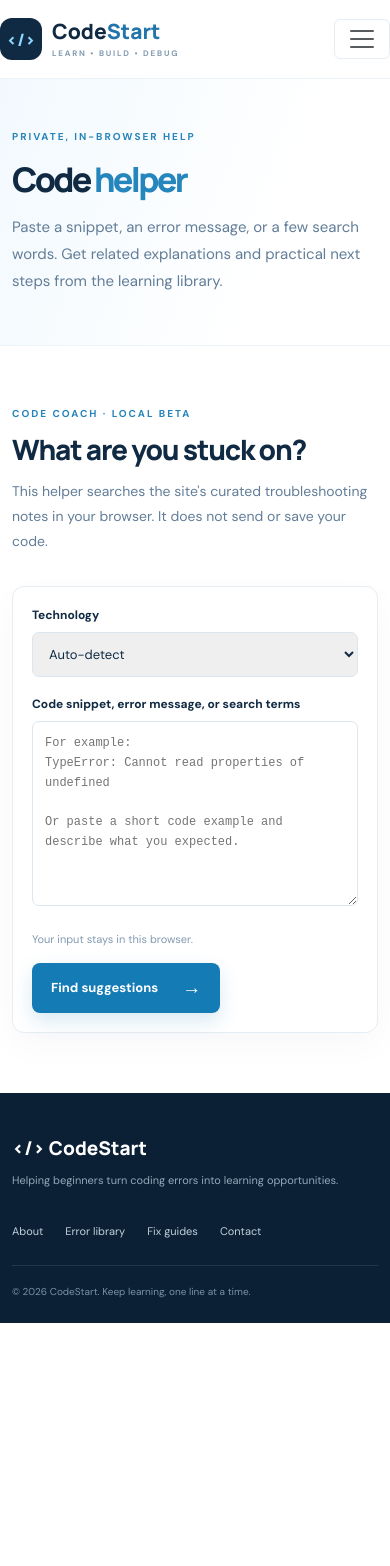
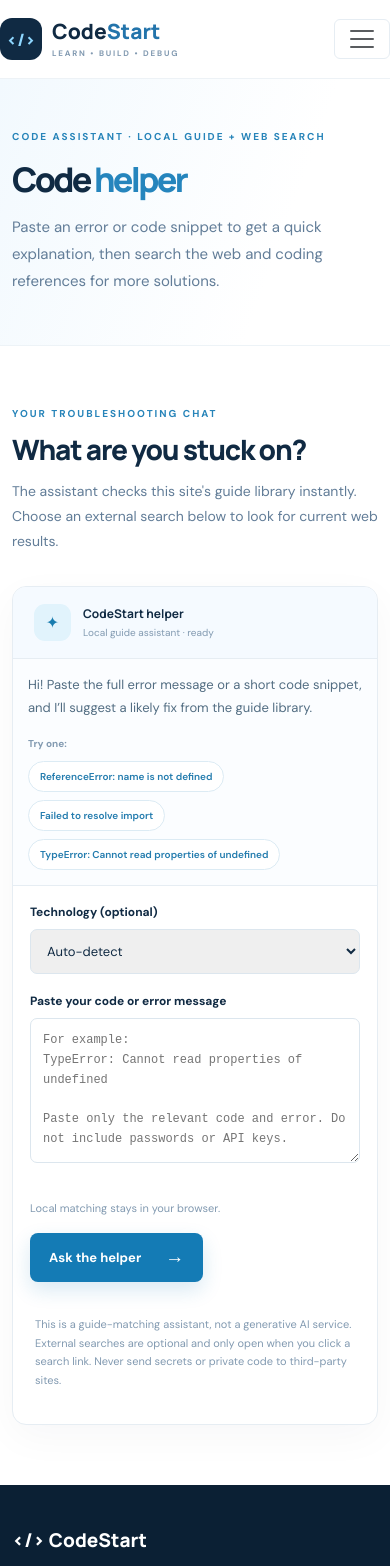
Before and after one commit to jitarthbhudiya/web-development-learning-project, a React (Vite) app in the folder web-development-learning/: page /code-helper in a window 390 px wide. Shown: the top 1566 px of the page. Before the commit the page ends 1323 px from the top, so only its background shows below. Built offline with nearby package versions, Linux system fonts and the light colour scheme.

Commit message:
Update website

```diff
--- a/web-development-learning/src/pages/CodeHelper.jsx
+++ b/web-development-learning/src/pages/CodeHelper.jsx
@@ -1,4 +1,4 @@
-import { useState } from "react";
+import { useMemo, useState } from "react";
 import { Link } from "react-router-dom";
 import SectionHeading from "../components/SectionHeading.jsx";
 import { errorTopics } from "../data/errors.js";
@@ -6,18 +6,27 @@ import { errorTopics } from "../data/errors.js";
 const knownPatterns = [
   { pattern: /referenceerror|is not defined|not defined/, topic: "Reference errors" },
   { pattern: /typeerror|cannot read propert|is not a function|undefined is not an object/, topic: "Type errors" },
-  { pattern: /syntaxerror|unexpected token|unterminated|missing .* after argument list/, topic: "Syntax errors" },
-  { pattern: /failed to resolve import|cannot find module|module not found|err_module_not_found/, topic: "Module and dependency errors" },
   { pattern: /each child in a list|unique key prop|missing.*key/, topic: "Missing React list keys" },
   { pattern: /invalid hook call|hook can only be called/, topic: "React errors" },
   { pattern: /failed to fetch|cors|networkerror|net::err_/, topic: "Network and API errors" },
   { pattern: /json\.parse|unexpected end of json|unexpected token.*json/, topic: "JSON parsing errors" },
+  { pattern: /syntaxerror|unexpected token|unterminated|missing .* after argument list/, topic: "Syntax errors" },
+  { pattern: /failed to resolve import|cannot find module|module not found|err_module_not_found/, topic: "Module and dependency errors" },
   { pattern: /vite.*not recognized|npm.ps1|execution policy/, topic: "Vite configuration errors" },
   { pattern: /overflow|horizontal scroll|responsive|mobile layout/, topic: "CSS layout and responsive errors" },
   { pattern: /closing tag|unclosed tag|html validation|duplicate id/, topic: "HTML errors" }
 ];
 
 const ignoredWords = new Set(["this", "that", "with", "from", "your", "when", "what", "error", "code", "have", "does", "then", "into", "the", "and", "for", "not"]);
+
+const webSearches = [
+  { label: "Google", url: query => `https://www.google.com/search?q=${encodeURIComponent(query)}` },
+  { label: "Bing", url: query => `https://www.bing.com/search?q=${encodeURIComponent(query)}` },
+  { label: "DuckDuckGo", url: query => `https://duckduckgo.com/?q=${encodeURIComponent(query)}` },
+  { label: "Stack Overflow", url: query => `https://stackoverflow.com/search?q=${encodeURIComponent(query)}` },
+  { label: "GitHub", url: query => `https://github.com/search?q=${encodeURIComponent(query)}&type=code` },
+  { label: "MDN", url: query => `https://developer.mozilla.org/en-US/search?q=${encodeURIComponent(query)}` }
+];
 
 function findSuggestions(input, language) {
   const normalized = input.toLowerCase();
@@ -28,8 +37,7 @@ function findSuggestions(input, language) {
     const searchable = `${topic.title} ${topic.category} ${topic.description} ${topic.cause} ${topic.example} ${topic.fix}`.toLowerCase();
     const textScore = new Set(tokens.filter(token => !ignoredWords.has(token) && searchable.includes(token))).size;
     const languageScore = languageKey && topic.category.toLowerCase().includes(languageKey) ? 2 : 0;
-    const score = textScore + languageScore;
-    return { topic, score };
+    return { topic, score: textScore + languageScore };
   }).filter(item => item.score > 0);
 
   if (matchedPattern) {
@@ -40,56 +48,105 @@ function findSuggestions(input, language) {
   return rankedTopics.sort((a, b) => b.score - a.score).slice(0, 3).map(item => item.topic);
 }
 
+function buildAnswer(suggestions) {
+  if (suggestions.length === 0) {
+    return "I couldn't find an exact match in my local guide library. Try including the complete error message and the technology you're using. You can also search the web sources below or browse the error library.";
+  }
+  const topic = suggestions[0];
+  return `This looks most like ${topic.title.toLowerCase()}. ${topic.description} A common cause is ${topic.cause.toLowerCase()} What to try: ${topic.fix}`;
+}
+
 export default function CodeHelper() {
   const [input, setInput] = useState("");
   const [language, setLanguage] = useState("Auto-detect");
-  const [result, setResult] = useState(null);
+  const [messages, setMessages] = useState([]);
+  const [validationMessage, setValidationMessage] = useState("");
+  const liveSuggestions = useMemo(
+    () => input.trim().length >= 4 ? findSuggestions(input, language).slice(0, 3) : [],
+    [input, language]
+  );
+
+  function ask(question) {
+    const text = question.trim();
+    if (!text) {
+      setValidationMessage("Paste an error, a code snippet, or a few search words first.");
+      return;
+    }
+
+    const suggestions = findSuggestions(text, language);
+    setMessages(current => [...current, {
+      id: `${Date.now()}-${current.length}`,
+      question: text,
+      answer: buildAnswer(suggestions),
+      suggestions
+    }]);
+    setInput("");
+    setValidationMessage("");
+  }
 
   function handleSubmit(event) {
     event.preventDefault();
-    const question = input.trim();
-    if (!question) {
-      setResult({ message: "Paste a code snippet or error message to get started.", suggestions: [] });
-      return;
-    }
-    setResult({ message: "", suggestions: findSuggestions(question, language) });
+    ask(input);
   }
 
   return <div className="page-wrap">
     <section className="page-hero"><div className="container">
-      <div className="eyebrow">PRIVATE, IN-BROWSER HELP</div>
+      <div className="eyebrow">CODE ASSISTANT · LOCAL GUIDE + WEB SEARCH</div>
       <h1>Code <span>helper</span></h1>
-      <p>Paste a snippet, an error message, or a few search words. Get related explanations and practical next steps from the learning library.</p>
+      <p>Paste an error or code snippet to get a quick explanation, then search the web and coding references for more solutions.</p>
     </div></section>
     <section className="section-pad"><div className="container helper-container">
-      <SectionHeading eyebrow="CODE COACH · LOCAL BETA" title="What are you stuck on?" description="This helper searches the site's curated troubleshooting notes in your browser. It does not send or save your code." />
-      <form className="helper-form" onSubmit={handleSubmit}>
-        <label htmlFor="code-language">Technology</label>
-        <select id="code-language" value={language} onChange={event => setLanguage(event.target.value)}>
-          {["Auto-detect", "HTML", "CSS", "JavaScript", "React", "Vite / npm"].map(option => <option key={option}>{option}</option>)}
-        </select>
-        <label htmlFor="code-question">Code snippet, error message, or search terms</label>
-        <textarea id="code-question" value={input} onChange={event => setInput(event.target.value)} placeholder={"For example:\nTypeError: Cannot read properties of undefined\n\nOr paste a short code example and describe what you expected."} rows="8" />
-        <div className="helper-form-footer"><span>Your input stays in this browser.</span><button type="submit" className="btn-primary-custom">Find suggestions <span>→</span></button></div>
-      </form>
-
-      {result && <section className="helper-results" aria-live="polite">
-        <h2>{result.message ? "Add something to search" : "Suggested next steps"}</h2>
-        {result.message ? <p>{result.message}</p> : result.suggestions.length > 0
-          ? <div className="row g-4">{result.suggestions.map(topic => <div className="col-md-6" key={topic.id}>
-            <article className="content-card helper-result-card h-100">
-              <div className="category-pill">{topic.category}</div>
-              <h3>{topic.title}</h3>
-              <p>{topic.description}</p>
-              <div className="mini-detail"><strong>Common cause</strong><span>{topic.cause}</span></div>
-              <div className="mini-detail"><strong>Try this</strong><span>{topic.fix}</span></div>
-              <pre className="code-sample"><code>{topic.example}</code></pre>
-              <Link to="/errors" className="helper-link">Browse error library →</Link>
-            </article>
-          </div>)}</div>
-          : <div className="notice-box"><strong>No direct match in the guide library yet</strong><p>Try searching for the exact error name, a short phrase such as “not defined” or “failed to resolve import”, or browse the <Link to="/errors">error library</Link> and <Link to="/fix-guides">fix guides</Link>.{language !== "Auto-detect" ? ` You selected ${language}; include the full console or terminal message for better matches.` : ""}</p></div>}
-        {!result.message && <p className="helper-disclaimer">These are educational suggestions from a small local guide library, not an AI-generated diagnosis. Review and test changes before using them.</p>}
-      </section>}
+      <SectionHeading eyebrow="YOUR TROUBLESHOOTING CHAT" title="What are you stuck on?" description="The assistant checks this site's guide library instantly. Choose an external search below to look for current web results." />
+      <div className="assistant-panel">
+        <div className="assistant-status"><span aria-hidden="true">✦</span><div><strong>CodeStart helper</strong><small>Local guide assistant · ready</small></div></div>
+        <div className="assistant-thread" aria-live="polite">
+          {messages.length === 0 && <div className="assistant-welcome">
+            <p>Hi! Paste the full error message or a short code snippet, and I’ll suggest a likely fix from the guide library.</p>
+            <span>Try one:</span>
+            <div className="prompt-chips">
+              {["ReferenceError: name is not defined", "Failed to resolve import", "TypeError: Cannot read properties of undefined"].map(prompt =>
+                <button key={prompt} type="button" onClick={() => ask(prompt)}>{prompt}</button>
+              )}
+            </div>
+          </div>}
+          {messages.map(message => <article className="chat-turn" key={message.id}>
+            <div className="chat-bubble user-bubble"><span>You</span><p>{message.question}</p></div>
+            <div className="chat-bubble bot-bubble"><span>CodeStart helper</span><p>{message.answer}</p>
+              {message.suggestions.length > 0 && <div className="chat-matches">
+                <strong>Related guide{message.suggestions.length > 1 ? "s" : ""}</strong>
+                {message.suggestions.map(topic => <details className="chat-match" key={topic.id}>
+                  <summary>{topic.title} <span>{topic.category}</span></summary>
+                  <p>{topic.fix}</p>
+                  <code>{topic.example}</code>
+                  <Link to="/errors">Browse all error types →</Link>
+                </details>)}
+              </div>}
+              <div className="web-search-block">
+                <strong>Search the web for this issue</strong>
+                <p>Choose a source to open results in a new tab. Your submitted text will be sent to that search provider.</p>
+                <div className="web-search-links">{webSearches.map(search => <a
+                  key={search.label}
+                  href={search.url(message.question.slice(0, 500))}
+                  target="_blank"
+                  rel="noopener noreferrer"
+                >{search.label}<span aria-hidden="true"> ↗</span></a>)}</div>
+              </div>
+            </div>
+          </article>)}
+        </div>
+        <form className="helper-form assistant-form" onSubmit={handleSubmit}>
+          <label htmlFor="code-language">Technology (optional)</label>
+          <select id="code-language" value={language} onChange={event => setLanguage(event.target.value)}>
+            {["Auto-detect", "HTML", "CSS", "JavaScript", "React", "Vite / npm"].map(option => <option key={option}>{option}</option>)}
+          </select>
+          <label htmlFor="code-question">Paste your code or error message</label>
+          <textarea id="code-question" value={input} onChange={event => { setInput(event.target.value); setValidationMessage(""); }} placeholder={"For example:\nTypeError: Cannot read properties of undefined\n\nPaste only the relevant code and error. Do not include passwords or API keys."} rows="6" />
+          {liveSuggestions.length > 0 && <div className="live-matches"><span>Possible matches as you type</span>{liveSuggestions.map(topic => <button key={topic.id} type="button" onClick={() => ask(topic.title)}>{topic.title}</button>)}</div>}
+          {validationMessage && <p className="helper-validation" role="alert">{validationMessage}</p>}
+          <div className="helper-form-footer"><span>Local matching stays in your browser.</span><button type="submit" className="btn-primary-custom">Ask the helper <span>→</span></button></div>
+        </form>
+        <p className="helper-disclaimer">This is a guide-matching assistant, not a generative AI service. External searches are optional and only open when you click a search link. Never send secrets or private code to third-party sites.</p>
+      </div>
     </div></section>
   </div>;
 }
```
Also changed, not shown: web-development-learning/src/styles.css, 1 other file (tests, documents, lock files or other folders).
